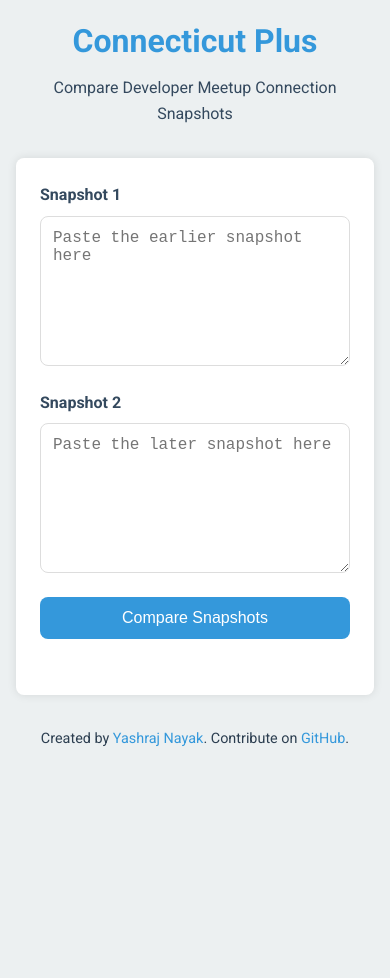
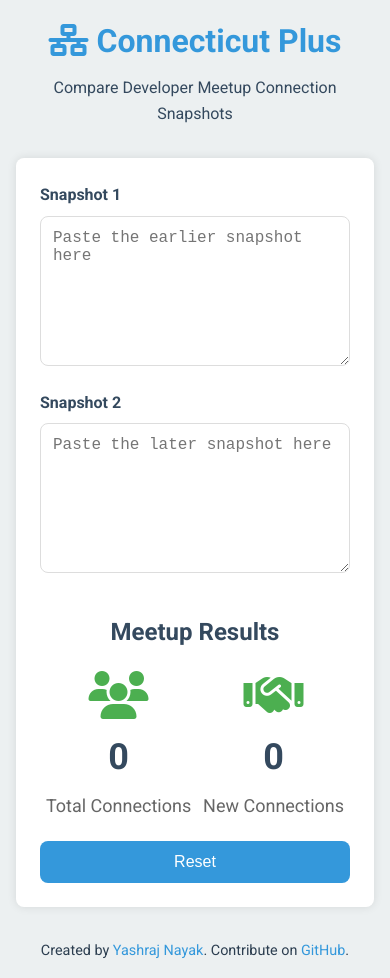
Before and after one commit to yashrajnayak/connecticut-plus, a plain HTML site: page index.html in a window 390 px wide. Both pictures are taken after a click on the button "Compare Snapshots". Before the commit the page ends 844 px from the top, so only its background shows below. Drawn offline with Linux system fonts and the light colour scheme.

Commit message:
Enhance UI and user experience for snapshot comparison tool. Add exciting results display with icons and larger numbers, implement show/hide functionality for compare button and results, and introduce a reset feature. Improve overall visual appeal with Font Awesome icons and responsive layout. These changes aim to create a more engaging presentation for meetup organizers to showcase connection growth in front of an audience.

```diff
--- a/index.html
+++ b/index.html
@@ -6,11 +6,12 @@
     <title>Connecticut Plus - Compare Snapshots</title>
     <link rel="stylesheet" href="styles.css">
     <link href="https://fonts.googleapis.com/css2?family=Roboto:wght@300;400;700&display=swap" rel="stylesheet">
+    <link rel="stylesheet" href="https://cdnjs.cloudflare.com/ajax/libs/font-awesome/6.1.1/css/all.min.css">
 </head>
 <body>
     <div class="container">
         <header>
-            <h1>Connecticut Plus</h1>
+            <h1><i class="fas fa-network-wired"></i> Connecticut Plus</h1>
             <p>Compare Developer Meetup Connection Snapshots</p>
         </header>
         <main>
@@ -23,7 +24,22 @@
                 <textarea id="snapshot2" placeholder="Paste the later snapshot here"></textarea>
             </div>
             <button id="compare" class="btn">Compare Snapshots</button>
-            <div id="result" class="result"></div>
+            <div id="result" class="result hidden">
+                <h2>Meetup Results</h2>
+                <div class="result-content">
+                    <div class="result-item">
+                        <i class="fas fa-users"></i>
+                        <span id="total-connections">0</span>
+                        <p>Total Connections</p>
+                    </div>
+                    <div class="result-item">
+                        <i class="fas fa-handshake"></i>
+                        <span id="new-connections">0</span>
+                        <p>New Connections</p>
+                    </div>
+                </div>
+                <button id="reset" class="btn">Reset</button>
+            </div>
         </main>
         <footer>
             <p>Created by <a href="https://github.com/yashrajnayak" target="_blank">Yashraj Nayak</a>. Contribute on <a href="https://github.com/yashrajnayak/connecticut-plus" target="_blank">GitHub</a>.</p>
--- a/script.js
+++ b/script.js
@@ -1,3 +1,33 @@
+document.addEventListener('DOMContentLoaded', () => {
+    const compareBtn = document.getElementById('compare');
+    const resetBtn = document.getElementById('reset');
+    const resultDiv = document.getElementById('result');
+    const totalConnectionsSpan = document.getElementById('total-connections');
+    const newConnectionsSpan = document.getElementById('new-connections');
+
+    compareBtn.addEventListener('click', () => {
+        // Your comparison logic here
+        const totalConnections = 0; // Replace with actual calculation
+        const newConnections = 0; // Replace with actual calculation
+
+        // Update result values
+        totalConnectionsSpan.textContent = totalConnections;
+        newConnectionsSpan.textContent = newConnections;
+
+        // Show results and hide compare button
+        resultDiv.classList.remove('hidden');
+        compareBtn.classList.add('hidden');
+    });
+
+    resetBtn.addEventListener('click', () => {
+        // Reset form and hide results
+        document.getElementById('snapshot1').value = '';
+        document.getElementById('snapshot2').value = '';
+        resultDiv.classList.add('hidden');
+        compareBtn.classList.remove('hidden');
+    });
+});
+
 // Get DOM elements
 const compareButton = document.getElementById('compare');
 const snapshot1Input = document.getElementById('snapshot1');
--- a/styles.css
+++ b/styles.css
@@ -136,3 +136,47 @@ footer a:hover {
         font-size: 2rem;
     }
 }
+
+/* Add these styles to your existing CSS */
+
+.hidden {
+    display: none;
+}
+
+.result h2 {
+    text-align: center;
+    margin-bottom: 20px;
+}
+
+.result-content {
+    display: flex;
+    justify-content: space-around;
+    margin-bottom: 20px;
+}
+
+.result-item {
+    text-align: center;
+}
+
+.result-item i {
+    font-size: 48px;
+    margin-bottom: 10px;
+    color: #4CAF50;
+}
+
+.result-item span {
+    font-size: 36px;
+    font-weight: bold;
+    display: block;
+    margin-bottom: 5px;
+}
+
+.result-item p {
+    font-size: 18px;
+    color: #666;
+}
+
+#reset {
+    display: block;
+    margin: 20px auto 0;
+}
```
